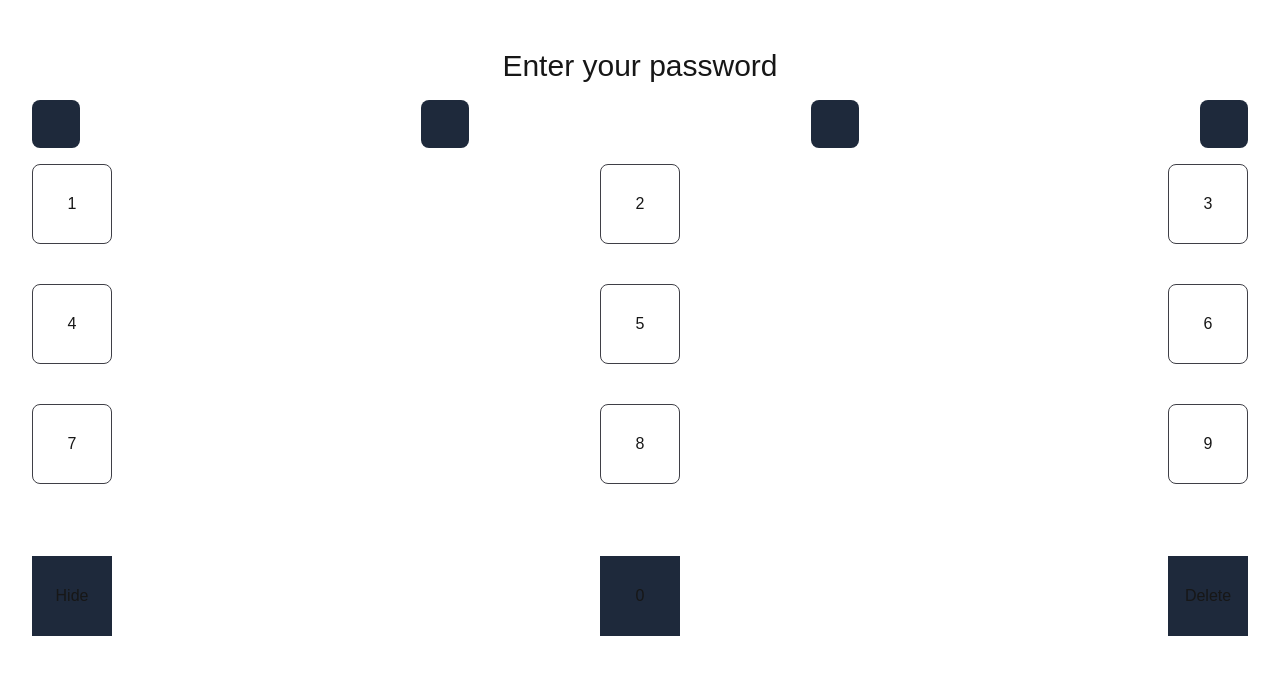
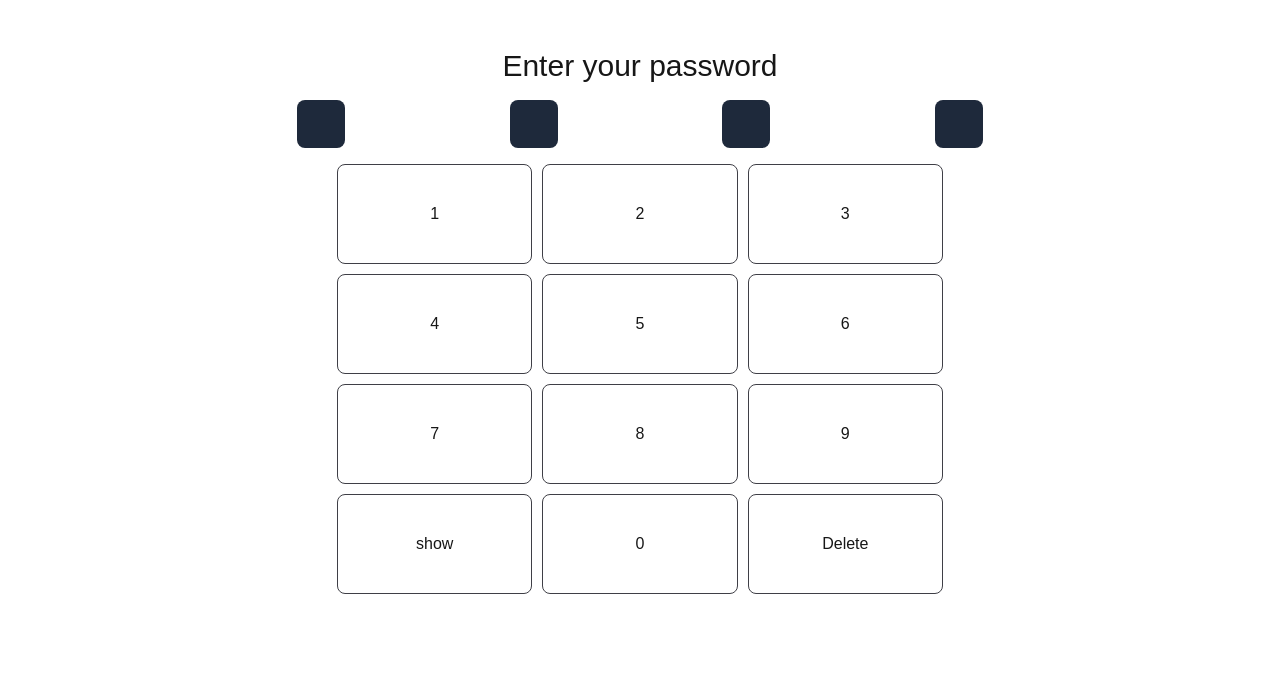
Before and after one commit to Paulelitee/tryouts, a Next.js app: page /haptic in a window 1280 px wide. Shown: the top 674 px of the page. Built offline with nearby package versions, Linux system fonts and the light colour scheme.

Commit message:
password

```diff
--- a/app/globals.css
+++ b/app/globals.css
@@ -40,16 +40,27 @@ button:active {
   transition: all 1s ease-out;
 }
 
+html {
+  display: flex;
+  justify-content: center
+}
+
+body {
+  max-width: 750px;
+  width: 100%;
+}
+
 label {
   transition: all 5s ease-out;
 }
 
 .number-container {
   display: inline-grid;
-  grid-template-columns: auto auto auto;
-  grid-template-rows: 80px 80px 80px 80px;
-  justify-content: space-between;
-  gap: 40px;
+  grid-template-columns: 1fr 1fr 1fr;
+  grid-template-rows: 100px 100px 100px 100px;
+  justify-content: center;
+  width: 100%;
+  gap: 10px;
 }
 
 .input-container  {
--- a/app/haptic/page.tsx
+++ b/app/haptic/page.tsx
@@ -3,6 +3,8 @@
 import { useState } from "react"
 
 export default function Haptic() {
+
+    const gridItemClass = "bg-transparent focus:bg-zinc-900 border border-zinc-700 rounded-lg flex justify-center items-center"
 
     const [ value, setValue ] = useState('')
     const [ show, setShow ] = useState(true)
@@ -54,10 +56,10 @@ export default function Haptic() {
 
     </div>
 
-    <div className="number-container w-full">
+    <div className="number-container px-10 ">
         {[1, 2, 3, 4, 5, 6, 7, 8, 9].map((digit, id) => <div
             onClick={() => handleAddDigit(digit)}
-            className="bg-transparent focus:bg-zinc-900 border border-zinc-700 rounded-lg flex justify-center items-center"
+            className={gridItemClass}
             key = {id}
             >
             {digit}
@@ -65,17 +67,18 @@ export default function Haptic() {
         }
         <div
             onClick={() => setShow(!show)}
-            className="bg-slate-800 flex justify-center items-center my-8 h-20 w-20">
-            {show ? 'Hide' : 'show'}
+            className={gridItemClass}>
+            {show ? 'show' : 'hide'}
         </div>
         <div
             onClick={() => handleAddDigit(0)}
-            className="bg-slate-800 flex justify-center items-center my-8 h-20 w-20">
+            className={gridItemClass}>
            0
         </div>
         <div
             onClick={handleDelete}
-            className="bg-slate-800 flex justify-center items-center my-8 h-20 w-20">
+            className={gridItemClass}
+        >
             Delete
         </div>
     </div>
```
